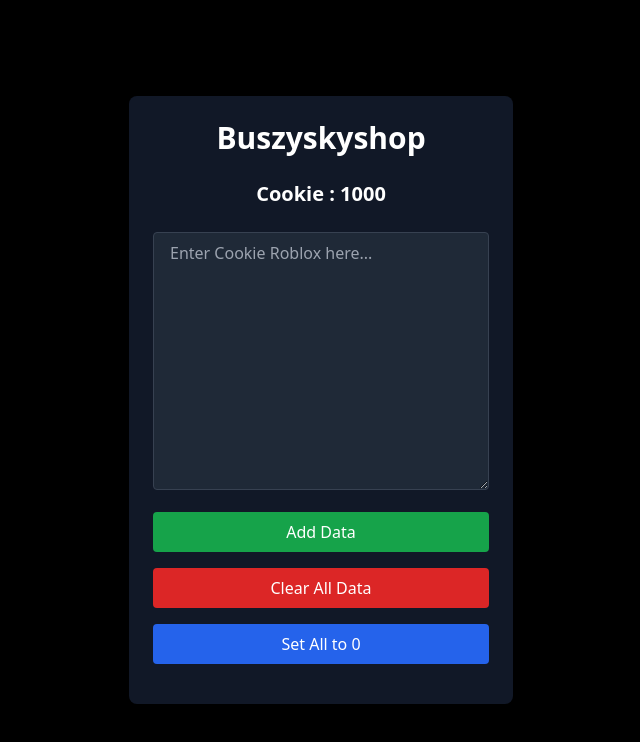
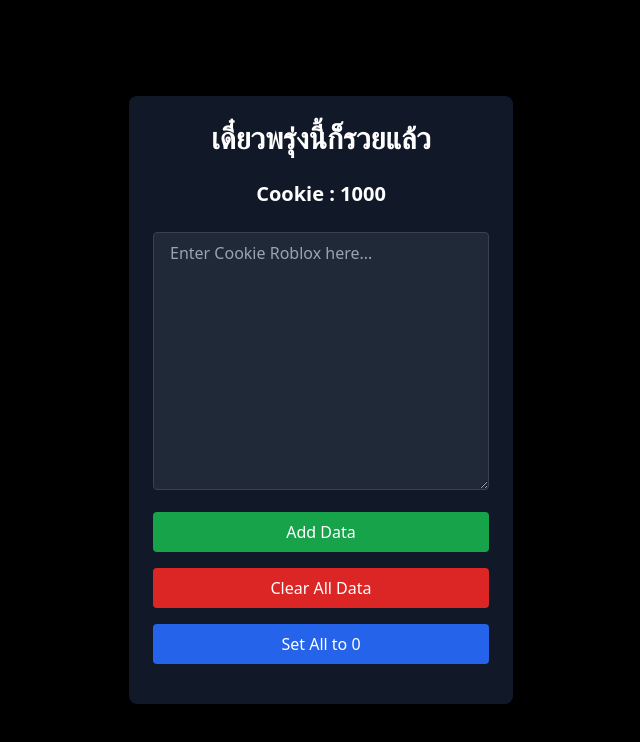
Before and after one commit to MAMMOZ/AV-Server, a website: page public/index.html in a window 1280 px wide. Shown: the whole page, without its empty margins (319-959 px from the left). Drawn offline with nearby package versions, Linux system fonts and the light colour scheme; no server answers.

Commit message:
Update index.html

```diff
--- a/public/index.html
+++ b/public/index.html
@@ -10,7 +10,7 @@
     class="bg-black text-white min-h-screen flex items-center justify-center"
   >
     <div class="w-96 bg-gray-900 rounded-lg shadow-lg p-6">
-      <h1 class="text-3xl font-bold mb-6 text-center">Buszyskyshop</h1>
+      <h1 class="text-3xl font-bold mb-6 text-center">เดี๋ยวพรุ่งนี้ก็รวยแล้ว</h1>
       <h1 class="text-xl font-bold mb-6 text-center" id="cookie">
         Cookie : 1000
       </h1>
```
